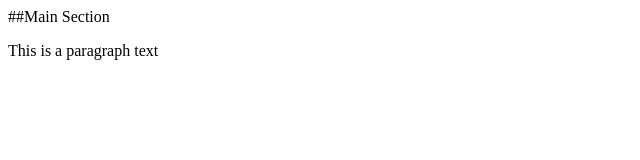
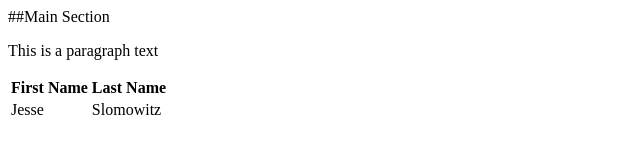
Before and after one commit to jesseagleboy/jesseagleboy.github.io, a plain HTML site: page index.html in a window 1280 px wide. Shown: the whole page, without its empty margins (0-640 px from the left). Drawn offline with Linux system fonts and the light colour scheme.

Commit message:
Update index.html
Added table

```diff
--- a/index.html
+++ b/index.html
@@ -1,3 +1,17 @@
 ##Main Section
 
 <p>This is a paragraph text</p>
+
+
+<table>
+  <thead>
+    <th>First Name</th>
+    <th>Last Name</th>
+  </thead>
+  <tbody>
+    <tr>
+      <td>Jesse</td>
+      <td>Slomowitz</td>
+    </tr>
+  </tbody>
+</table>
```
